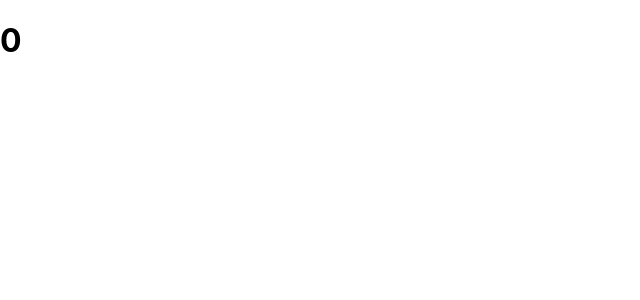
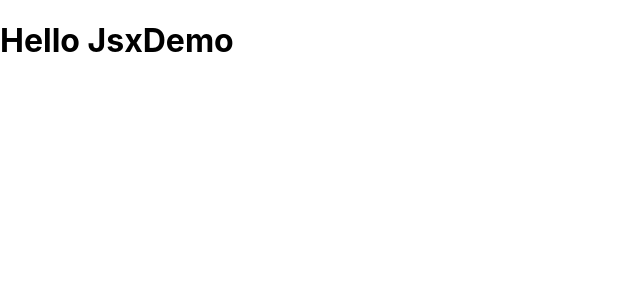
Before and after one commit to hunter850/react_lesson, a React (Create React App) app: page / in a window 1280 px wide. Shown: the top 300 px of the page, without its empty margins (0-640 px from the left). Built offline with nearby package versions, Linux system fonts and the light colour scheme.

Commit message:
prettier

```diff
--- /dev/null
+++ b/src/0711/JsxDemo.jsx
@@ -0,0 +1,11 @@
+import { Fragment } from "react";
+
+function JsxDemo() {
+    return (
+        <Fragment>
+            <h1>Hello JsxDemo</h1>
+        </Fragment>
+    );
+}
+
+export default JsxDemo;
--- a/src/App.js
+++ /dev/null
@@ -1,7 +0,0 @@
-import ComponentA from "./components/ComponentA";
-
-function App() {
-    return <ComponentA />;
-}
-
-export default App;
--- /dev/null
+++ b/src/App.jsx
@@ -0,0 +1,7 @@
+import JsxDemo from "./0711/JsxDemo";
+
+function App() {
+    return <JsxDemo />;
+}
+
+export default App;
```
Also changed, not shown: src/reportWebVitals.js (+5 -3 lines), src/setupTests.js (+1 -1 lines), 1 other file (tests, documents, lock files or other folders).
